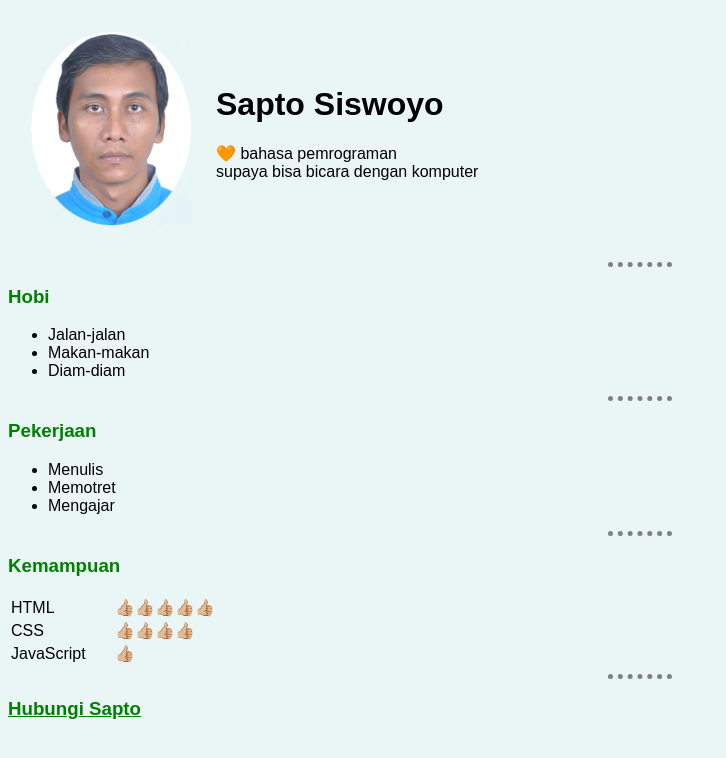
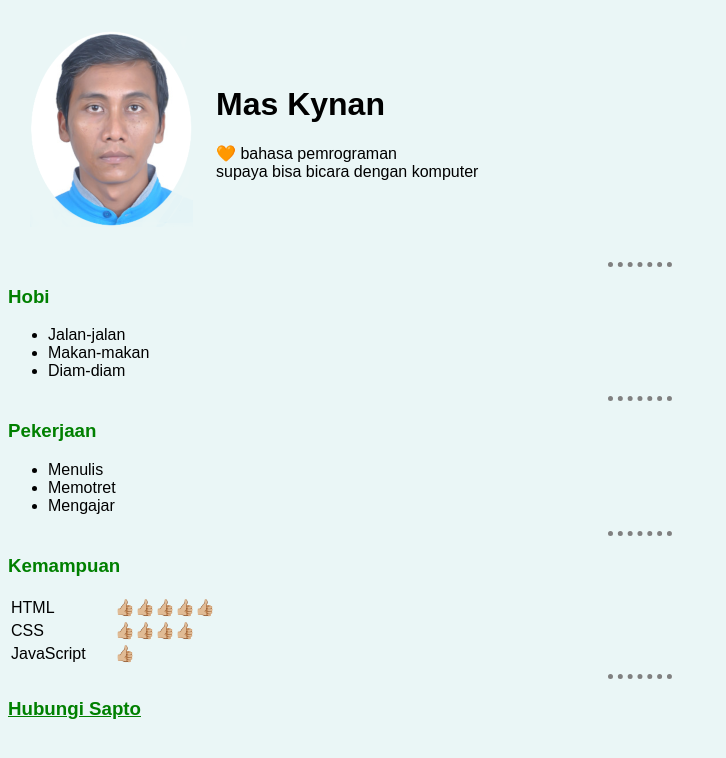
Before and after one commit to maskynan/maskynan, a plain HTML site: page index.html in a window 1280 px wide. Shown: the whole page, without its empty margins (0-726 px from the left). Drawn offline with Linux system fonts and the light colour scheme.

Commit message:
Update index.html

```diff
--- a/index.html
+++ b/index.html
@@ -11,9 +11,9 @@
 <body>
   <table cellspacing="20">
     <tr>
-      <td><img src="img/siscoval.png" alt="Sapto Siswoyo"></td>
+      <td><img src="img/siscoval.png" alt="Mas Kynan"></td>
       <td>
-        <h1>Sapto Siswoyo</h1>
+        <h1>Mas Kynan</h1>
         <p>🧡 bahasa pemrograman <br>
           supaya bisa bicara dengan komputer</p>
       </td>
```
